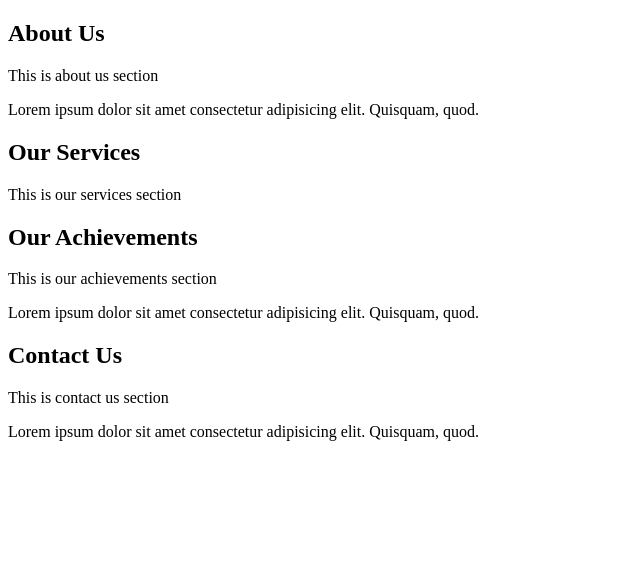
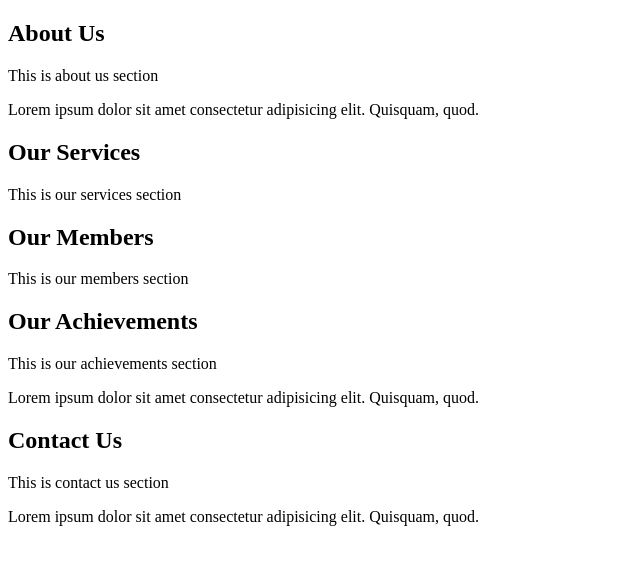
Before and after one commit to dickyhermawan12/gh-workflow-demo, a plain HTML site: page index.html in a window 1280 px wide. Shown: the whole page, without its empty margins (0-640 px from the left). Drawn offline with Linux system fonts and the light colour scheme.

Commit message:
feat: add our members section

```diff
--- a/index.html
+++ b/index.html
@@ -19,6 +19,11 @@
     <p>This is our services section</p>
   </section>
 
+  <section id="our-members">
+    <h2>Our Members</h2>
+    <p>This is our members section</p>
+  </section>
+
   <section id="our-achievements">
     <h2>Our Achievements</h2>
     <p>This is our achievements section</p>
```
